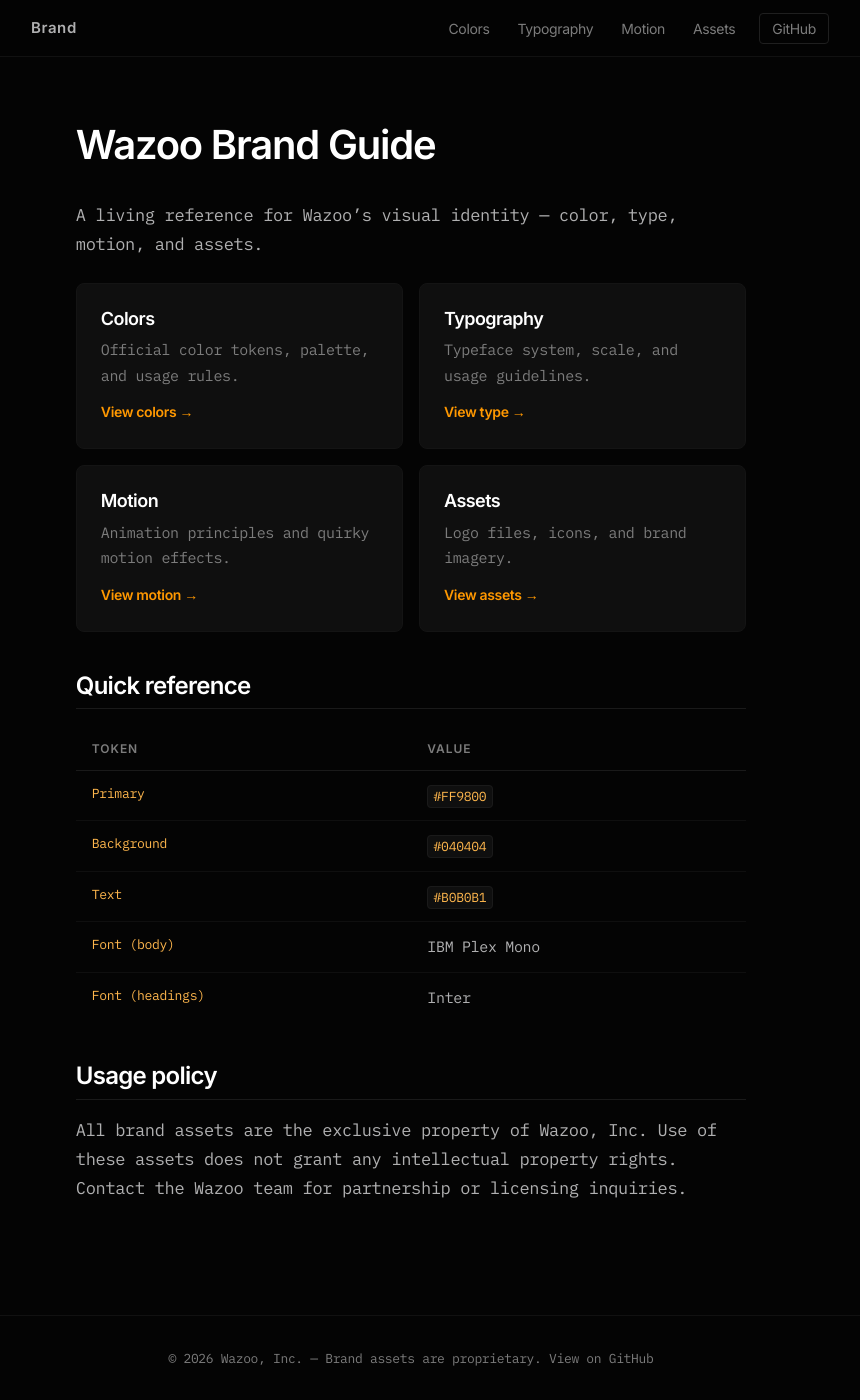
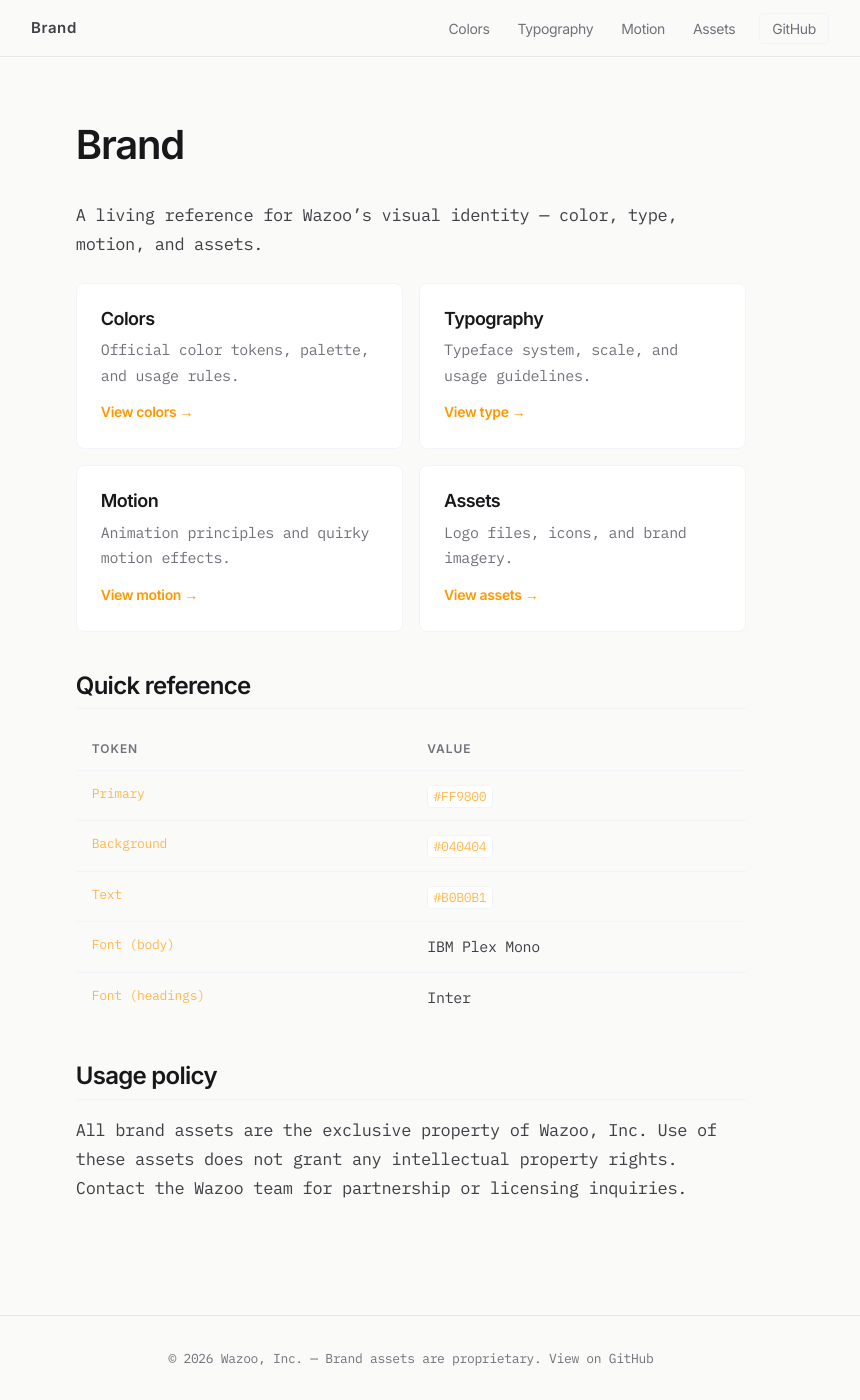
Before and after one commit to wazootech/brand, a Jekyll site: the page built from index.md, in a window 1280 px wide and 1400 px high. Shown: the whole window, without its empty margins (229-1089 px from the left). Built offline with Jekyll 4.4.1, drawn with Linux system fonts in a browser that asks for light colours.

Commit message:
feat: add full light mode support and resolve header logo swap

```diff
--- a/assets/styles/main.css
+++ b/assets/styles/main.css
@@ -1,16 +1,34 @@
-/* Color tokens */
 :root {
-  --void: #040404;
-  --surface: #0F0F0F;
-  --light-bg: #FAFAF9;
+  /* Brand colors */
   --primary: #FF9800;
   --primary-light: #FFB74D;
   --primary-dark: #F57C00;
+  --highlight: #FFAA00;
+
+  /* Semantic tokens (Dark - Default) */
+  --void: #040404;
+  --surface: #0F0F0F;
   --text: #B0B0B1;
   --text-muted: #7C7C7C;
   --white: #FFFFFF;
-  --text-dark: #18181B;
-  --highlight: #FFAA00;
+  --border: #111111;
+  --border-subtle: #1a1a1a;
+  --nav-bg: rgba(4, 4, 4, 0.92);
+  --table-hover: #080808;
+}
+
+@media (prefers-color-scheme: light) {
+  :root {
+    --void: #FAFAF9;
+    --surface: #FFFFFF;
+    --text: #3F3F46;
+    --text-muted: #71717A;
+    --white: #18181B;
+    --border: #E5E7EB;
+    --border-subtle: #F1F5F9;
+    --nav-bg: rgba(250, 250, 249, 0.92);
+    --table-hover: #F9FAFB;
+  }
 }
 
 /* Typography */
@@ -40,7 +58,7 @@ h1, h2, h3, h4, h5, h6 {
 }
 
 h1 { font-size: 2.5rem; margin-bottom: 2rem; }
-h2 { font-size: 1.5rem; margin: 2.5rem 0 1rem; border-bottom: 1px solid #1a1a1a; padding-bottom: 0.5rem; }
+h2 { font-size: 1.5rem; margin: 2.5rem 0 1rem; border-bottom: 1px solid var(--border-subtle); padding-bottom: 0.5rem; }
 h3 { font-size: 1.125rem; margin: 1.5rem 0 0.5rem; }
 p  { margin-bottom: 1rem; }
 
@@ -52,7 +70,7 @@ code {
   font-family: 'IBM Plex Mono', monospace;
   font-size: 0.875em;
   background: var(--surface);
-  border: 1px solid #1a1a1a;
+  border: 1px solid var(--border-subtle);
   border-radius: 4px;
   padding: 0.15em 0.4em;
   color: var(--primary-light);
@@ -60,7 +78,7 @@ code {
 
 pre {
   background: var(--surface);
-  border: 1px solid #1a1a1a;
+  border: 1px solid var(--border-subtle);
   border-radius: 6px;
   padding: 1.25rem 1.5rem;
   overflow-x: auto;
@@ -74,9 +92,9 @@ pre code { background: none; border: none; padding: 0; color: var(--text); font-
 /* Nav */
 .nav {
   position: sticky; top: 0; z-index: 100;
-  background: rgba(4, 4, 4, 0.92);
+  background: var(--nav-bg);
   backdrop-filter: blur(12px);
-  border-bottom: 1px solid #111;
+  border-bottom: 1px solid var(--border);
 }
 
 .nav-inner {
@@ -117,13 +135,13 @@ pre code { background: none; border: none; padding: 0; color: var(--text); font-
   color: var(--text-muted); padding: 0.375rem 0.75rem;
   border-radius: 4px; transition: color 0.2s, background 0.2s;
 }
-.nav-links a:hover { color: var(--white); background: #111; }
+.nav-links a:hover { color: var(--white); background: var(--border-subtle); }
 .nav-links a.active { color: var(--primary); }
-.nav-github { margin-left: 0.5rem; border: 1px solid #1f1f1f; }
+.nav-github { margin-left: 0.5rem; border: 1px solid var(--border-subtle); }
 .nav-github:hover { border-color: var(--primary); }
 
 /* Footer */
-.footer { border-top: 1px solid #111; padding: 2rem; text-align: center; font-size: 0.8125rem; color: var(--text-muted); }
+.footer { border-top: 1px solid var(--border); padding: 2rem; text-align: center; font-size: 0.8125rem; color: var(--text-muted); }
 .footer a { color: var(--text-muted); }
 .footer a:hover { color: var(--primary); }
 
@@ -132,17 +150,17 @@ table { width: 100%; border-collapse: collapse; margin: 1.25rem 0; font-size: 0.
 th {
   font-family: 'Inter', sans-serif; font-weight: 600; font-size: 0.75rem;
   text-transform: uppercase; letter-spacing: 0.08em; color: var(--text-muted);
-  text-align: left; padding: 0.625rem 1rem; border-bottom: 1px solid #1a1a1a;
+  text-align: left; padding: 0.625rem 1rem; border-bottom: 1px solid var(--border-subtle);
 }
-td { padding: 0.75rem 1rem; border-bottom: 1px solid #0f0f0f; vertical-align: top; }
+td { padding: 0.75rem 1rem; border-bottom: 1px solid var(--border-subtle); vertical-align: top; }
 td:first-child { color: var(--primary-light); font-family: 'IBM Plex Mono', monospace; font-size: 0.875em; }
 tr:last-child td { border-bottom: none; }
-tr:hover td { background: #080808; }
+tr:hover td { background: var(--table-hover); }
 
 /* Cards */
 .card-grid { display: grid; grid-template-columns: repeat(auto-fit, minmax(220px, 1fr)); gap: 1rem; margin: 1.5rem 0; }
 .card {
-  background: var(--surface); border: 1px solid #141414; border-radius: 8px;
+  background: var(--surface); border: 1px solid var(--border-subtle); border-radius: 8px;
   padding: 1.5rem; transition: border-color 0.2s;
 }
 .card h3 { margin-top: 0; }
@@ -153,13 +171,13 @@ tr:hover td { background: #080808; }
 
 /* Swatches */
 .swatch-grid { display: grid; grid-template-columns: repeat(auto-fill, minmax(180px, 1fr)); gap: 1rem; margin: 1.25rem 0; }
-.swatch { border-radius: 6px; overflow: hidden; border: 1px solid #1a1a1a; }
+.swatch { border-radius: 6px; overflow: hidden; border: 1px solid var(--border-subtle); }
 .swatch-color { height: 80px; width: 100%; }
 .swatch-info { background: var(--surface); padding: 0.75rem; }
 .swatch-info strong { display: block; font-size: 0.875rem; color: var(--white); margin-bottom: 0.25rem; }
 .swatch-info span  { display: block; font-size: 0.8125rem; color: var(--text-muted); }
 
-hr { border: none; border-top: 1px solid #111; margin: 2.5rem 0; }
+hr { border: none; border-top: 1px solid var(--border); margin: 2.5rem 0; }
 
 /* W mark rotation animation */
 @keyframes rotate360 {
@@ -167,10 +185,6 @@ hr { border: none; border-top: 1px solid #111; margin: 2.5rem 0; }
   to   { transform: rotate(360deg); }
 }
 
-/* Dark/light logo swap via CSS */
-@media (prefers-color-scheme: light) {
-  .nav-logo .logo-img { content: url('/assets/logo/light.svg'); }
-}
 
 /* Reduced motion */
 @media (prefers-reduced-motion: reduce) {
--- a/index.md
+++ b/index.md
@@ -1,10 +1,10 @@
 ---
 layout: default
-title: Wazoo Brand Guide
+title: Brand
 description: Official Wazoo visual identity, color, type, and motion guidelines
 ---
 
-# Wazoo Brand Guide
+# Brand
 
 A living reference for Wazoo's visual identity — color, type, motion, and assets.
 
```
